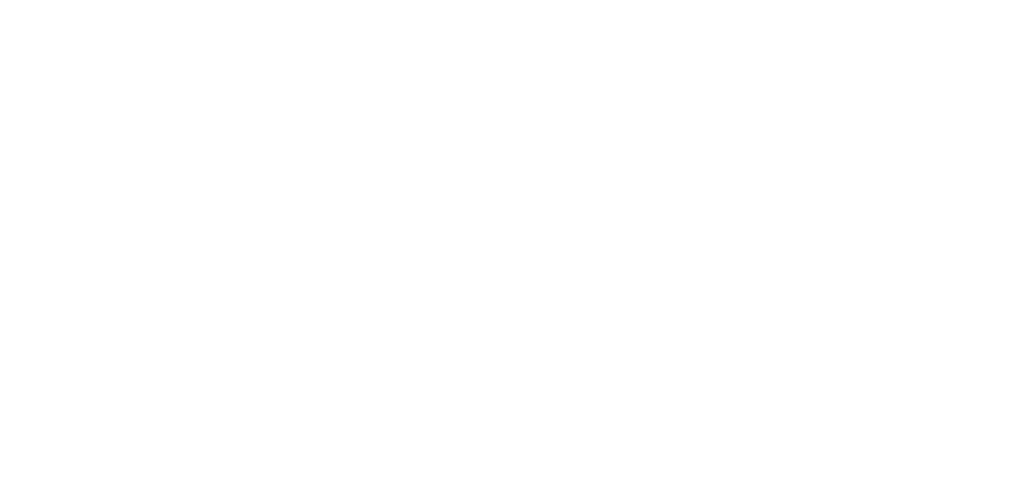
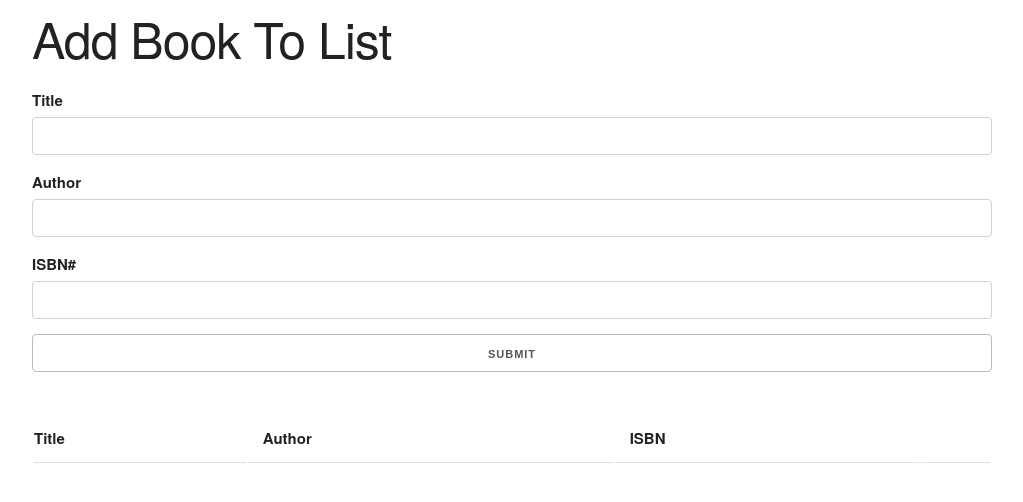
Before and after one commit to taraldjoh/BookList-OOP-, a plain HTML site: page index.html in a window 1280 px wide. Shown: the whole page, without its empty margins (128-1151 px from the left). Drawn offline with nearby package versions, Linux system fonts and the light colour scheme.

Commit message:
booklist UI completed

```diff
--- a/index.html
+++ b/index.html
@@ -4,9 +4,62 @@
     <meta charset="UTF-8" />
     <meta name="viewport" content="width=device-width, initial-scale=1.0" />
     <meta http-equiv="X-UA-Compatible" content="ie=edge" />
-    <title>BookList</title>
+    <link
+      rel="stylesheet"
+      href="https://cdnjs.cloudflare.com/ajax/libs/skeleton/2.0.4/skeleton.css"
+    />
+    <title>Book List</title>
+    <style>
+      .success,
+      .error {
+        color: white;
+        padding: 5px;
+        margin: 5px 0 15px 0;
+      }
+
+      .success {
+        background: green;
+      }
+
+      .error {
+        background: red;
+      }
+    </style>
   </head>
   <body>
+    <div class="container">
+      <h1>Add Book To List</h1>
+      <form id="book-form">
+        <div>
+          <label for="title">Title</label>
+          <input type="text" id="title" class="u-full-width" />
+        </div>
+        <div>
+          <label for="author">Author</label>
+          <input type="text" id="author" class="u-full-width" />
+        </div>
+        <div>
+          <label for="isbn">ISBN#</label>
+          <input type="text" id="isbn" class="u-full-width" />
+        </div>
+        <div>
+          <input type="submit" value="Submit" class="u-full-width" />
+        </div>
+      </form>
+      <table class="u-full-width">
+        <thead>
+          <tr>
+            <th>Title</th>
+            <th>Author</th>
+            <th>ISBN</th>
+            <th></th>
+          </tr>
+        </thead>
+        <tbody id="book-list"></tbody>
+      </table>
+    </div>
+
     <script src="app.js"></script>
+    <script src="appes6.js"></script>
   </body>
 </html>
```
Also changed, not shown: appes6.js (added).
